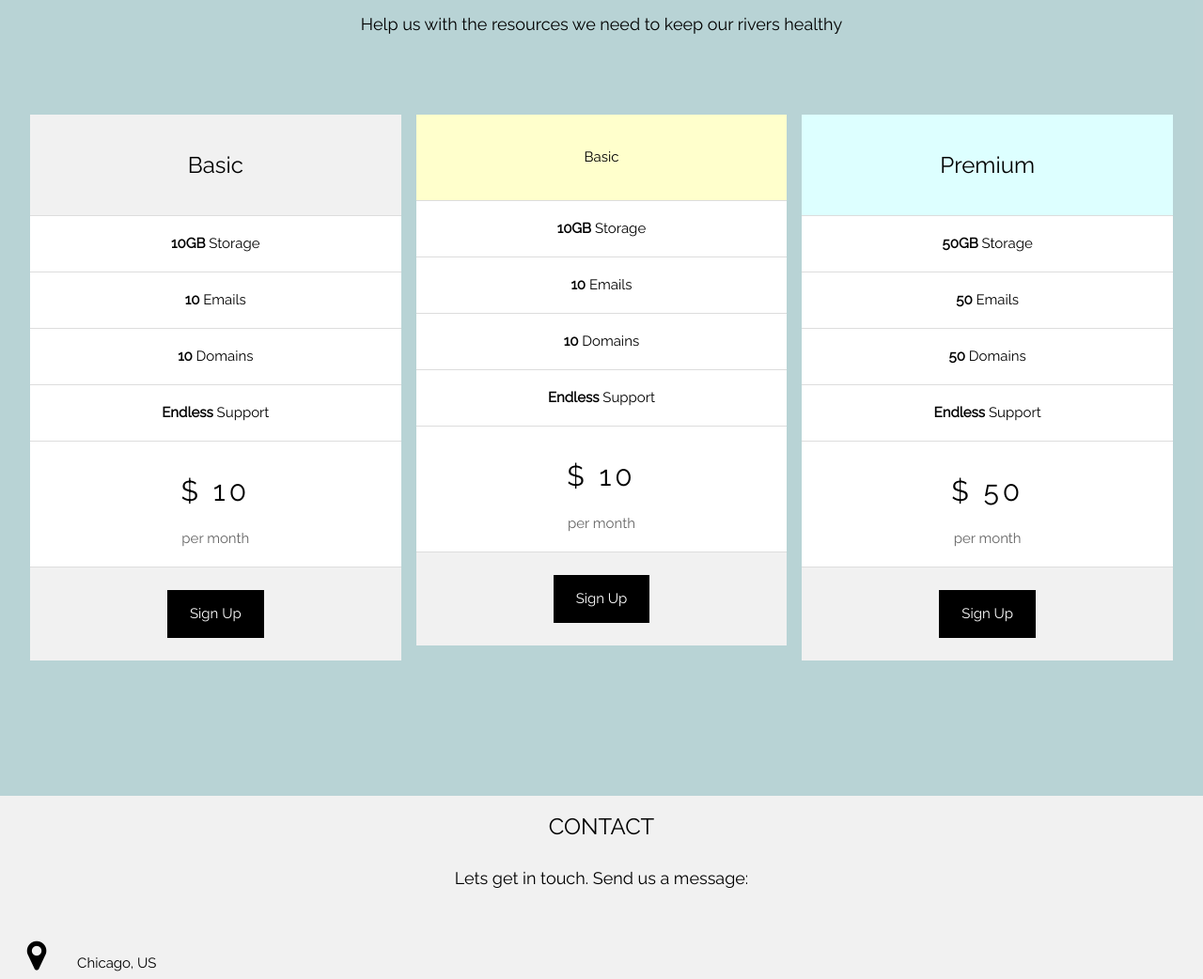
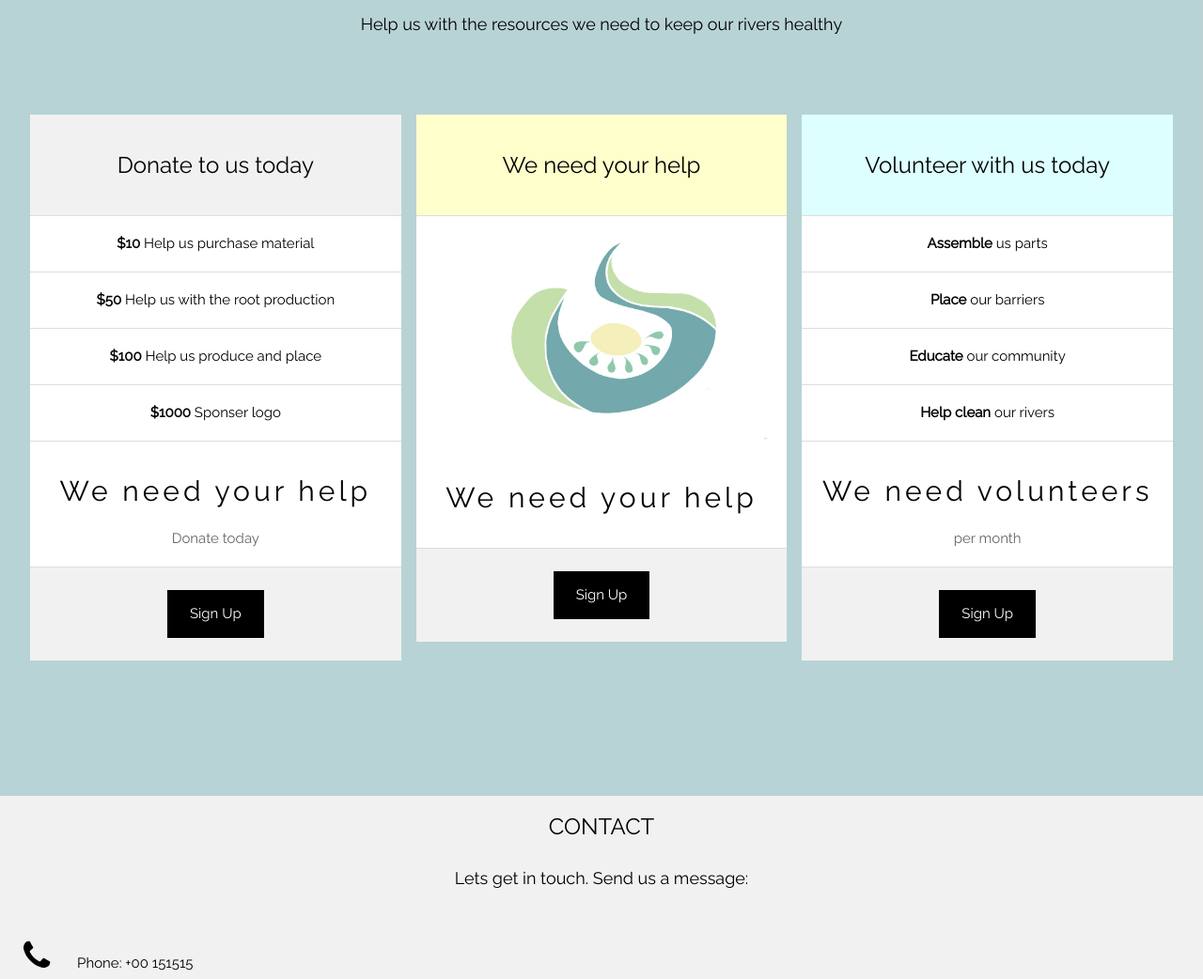
Before and after one commit to S8leeJ/Verio-Barreiro-BP, a plain HTML site: page index.html in a window 1280 px wide. Shown: the part 6440-7482 px from the top of the page at 94% size. Drawn offline with nearby package versions, Linux system fonts and the light colour scheme.

Commit message:
donattions

```diff
--- a/index.html
+++ b/index.html
@@ -355,14 +355,14 @@
     <div class="w3-row-padding" style="margin-top:64px">
       <div class="w3-third w3-section">
         <ul class="w3-ul w3-white w3-hover-shadow">
-          <li class="w3-light-grey w3-xlarge w3-padding-32">Basic</li>
-          <li class="w3-padding-16"><b>10GB</b> Storage</li>
-          <li class="w3-padding-16"><b>10</b> Emails</li>
-          <li class="w3-padding-16"><b>10</b> Domains</li>
-          <li class="w3-padding-16"><b>Endless</b> Support</li>
+          <li class="w3-light-grey w3-xlarge w3-padding-32">Donate to us today</li>
+          <li class="w3-padding-16"><b>$10</b> Help us purchase material</li>
+          <li class="w3-padding-16"><b>$50</b> Help us with the root production</li>
+          <li class="w3-padding-16"><b>$100</b> Help us produce and place</li>
+          <li class="w3-padding-16"><b>$1000</b> Sponser logo</li>
           <li class="w3-padding-16">
-            <h2 class="w3-wide">$ 10</h2>
-            <span class="w3-opacity">per month</span>
+            <h2 class="w3-wide">We need your help</h2>
+            <span class="w3-opacity">Donate today</span>
           </li>
           <li class="w3-light-grey w3-padding-24">
             <button class="w3-button w3-black w3-padding-large">Sign Up</button>
@@ -371,14 +371,12 @@
       </div>
       <div class="w3-third w3-section">
         <ul class="w3-ul w3-white w3-hover-shadow">
-          <li class="w3-pale-yellow 3-xlarge w3-padding-32">Basic</li>
-          <li class="w3-padding-16"><b>10GB</b> Storage</li>
-          <li class="w3-padding-16"><b>10</b> Emails</li>
-          <li class="w3-padding-16"><b>10</b> Domains</li>
-          <li class="w3-padding-16"><b>Endless</b> Support</li>
+          <li class="w3-pale-yellow w3-xlarge w3-padding-32">We need your help</li>
+
+          </li>
+          <img src="./Images/Logo.jpeg" alt="Mike" style="width:100%">
           <li class="w3-padding-16">
-            <h2 class="w3-wide">$ 10</h2>
-            <span class="w3-opacity">per month</span>
+            <h2 class="w3-wide">We need your help</h2>
           </li>
           <li class="w3-light-grey w3-padding-24">
             <button class="w3-button w3-black w3-padding-large">Sign Up</button>
@@ -387,13 +385,13 @@
       </div>
       <div class="w3-third w3-section">
         <ul class="w3-ul w3-white w3-hover-shadow">
-          <li class="w3-pale-blue w3-xlarge w3-padding-32">Premium</li>
-          <li class="w3-padding-16"><b>50GB</b> Storage</li>
-          <li class="w3-padding-16"><b>50</b> Emails</li>
-          <li class="w3-padding-16"><b>50</b> Domains</li>
-          <li class="w3-padding-16"><b>Endless</b> Support</li>
-          <li class="w3-padding-16">
-            <h2 class="w3-wide">$ 50</h2>
+          <li class="w3-pale-blue w3-xlarge w3-padding-32">Volunteer with us today</li>
+          <li class="w3-padding-16"><b>Assemble</b> us parts</li>
+          <li class="w3-padding-16"><b>Place</b> our barriers</li>
+          <li class="w3-padding-16"><b>Educate</b> our community</li>
+          <li class="w3-padding-16"><b>Help clean</b> our rivers</li>
+            <li class="w3-padding-16">
+            <h2 class="w3-wide">We need volunteers</h2>
             <span class="w3-opacity">per month</span>
           </li>
           <li class="w3-light-grey w3-padding-24">
@@ -409,7 +407,6 @@
     <h3 class="w3-center">CONTACT</h3>
     <p class="w3-center w3-large">Lets get in touch. Send us a message:</p>
     <div style="margin-top:48px">
-      <p><i class="fa fa-map-marker fa-fw w3-xxlarge w3-margin-right"></i> Chicago, US</p>
       <p><i class="fa fa-phone fa-fw w3-xxlarge w3-margin-right"></i> Phone: +00 151515</p>
       <p><i class="fa fa-envelope fa-fw w3-xxlarge w3-margin-right"> </i> Email: mail@mail.com</p>
       <br>
```
